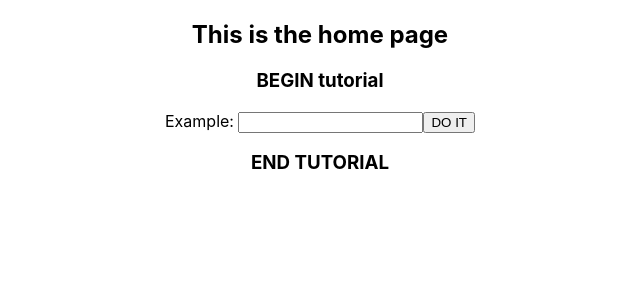
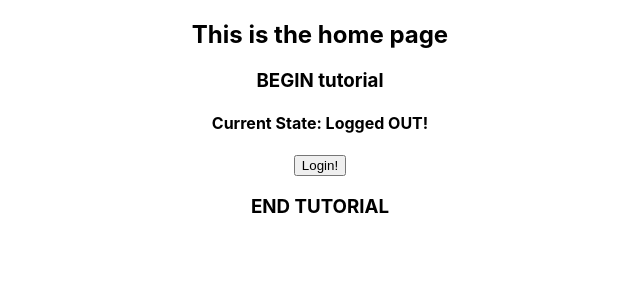
Before and after one commit to siobhanpmahoney/tasklister-2020-frontend, a React (Create React App) app: page / in a window 1280 px wide. Shown: the top 300 px of the page, without its empty margins (320-960 px from the left). Built offline with nearby package versions, Linux system fonts and the light colour scheme.

Commit message:
useContext boolean example

```diff
--- a/src/App.jsx
+++ b/src/App.jsx
@@ -12,20 +12,18 @@ function App() {
 
   // begin Context tutorial code
 
-  const { example, setExample } = useContext(AppContext);
+  const { isLoggedIn, setIsLoggedIn } = useContext(AppContext);
   const [formText, setFormText] = useState('');
 
   useEffect(() => {
-    console.log("example here: ", example)
-  }, [example])
+    console.log("loginState here: ", isLoggedIn)
+  }, [isLoggedIn])
 
-  const handleChange = (e) => {
-    setFormText(e.target.value)
-  }
+
 
   const handleSubmit = (e) => {
     e.preventDefault()
-    setExample(formText)
+    setIsLoggedIn(!isLoggedIn)
   }
 
 
@@ -50,15 +48,20 @@ function App() {
 
 
           <h3>BEGIN tutorial</h3>
-          <form onSubmit={handleSubmit}>
-            <label htmlFor="example">Example: </label>
-            <input
-              type='text'
-              value={formText}
-              onChange={handleChange}
-              />
-            <button>DO IT</button>
-          </form>
+
+        <h4> Current State: {!!isLoggedIn ? (
+          'Logged IN'
+        ) : (
+          'Logged OUT!'
+        )} {!!isLoggedIn.toString()}</h4>
+          <button onClick={handleSubmit}>
+          {!!isLoggedIn ? (
+            'Logout'
+          ) : (
+            'Login!'
+          )}
+        </button>
+
           <h3>END TUTORIAL</h3>
         </div>
       );
--- a/src/context/ContextProvider.js
+++ b/src/context/ContextProvider.js
@@ -2,15 +2,15 @@ import React, {useState} from 'react';
 import AppContext from ".";
 
 const ContextProvider = ({ children }) => {
-  const [example, setExample] = useState('Hello there')
+  const [isLoggedIn, setIsLoggedIn] = useState(false)
 
-  const context = {
-    setExample,
-    example
+  const loginState = {
+    setIsLoggedIn,
+    isLoggedIn
   }
 
   return (
-    <AppContext.Provider value = {context}>
+    <AppContext.Provider value = {loginState}>
       { children }
     </AppContext.Provider>
   )
```
Also changed, not shown: src/index.js (+6 -3 lines).
